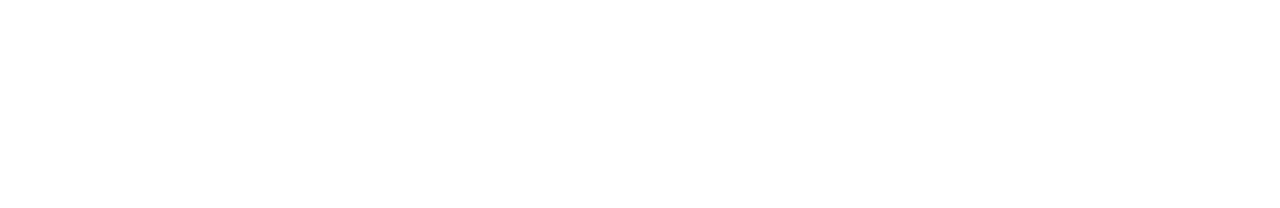
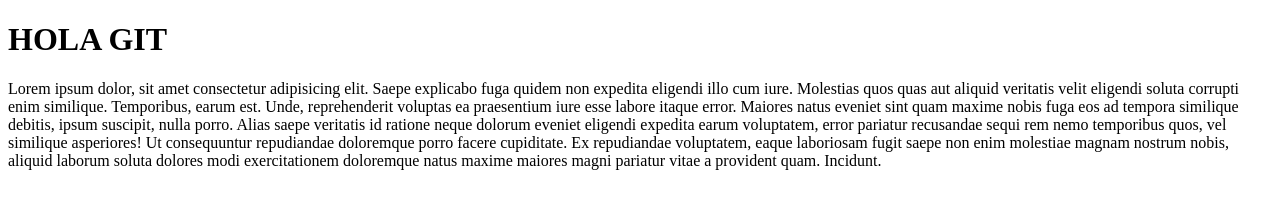
Before and after one commit to AngieC12/Practica-Git, a plain HTML site: page index.html in a window 1280 px wide. Drawn offline with Linux system fonts and the light colour scheme.

Commit message:
segunda actualiacion. correccion del html

```diff
--- a/index.html
+++ b/index.html
@@ -6,5 +6,12 @@
     <meta name="viewport" content="width=device-width, initial-scale=1.0" />
     <title>Document</title>
   </head>
-  <body></body>
+  <body>
+    <h1>HOLA GIT</h1>
+
+    <P>Lorem ipsum dolor, sit amet consectetur adipisicing elit. Saepe explicabo fuga quidem non expedita eligendi illo cum iure. Molestias quos quas aut aliquid veritatis velit eligendi soluta corrupti enim similique.
+    Temporibus, earum est. Unde, reprehenderit voluptas ea praesentium iure esse labore itaque error. Maiores natus eveniet sint quam maxime nobis fuga eos ad tempora similique debitis, ipsum suscipit, nulla porro.
+    Alias saepe veritatis id ratione neque dolorum eveniet eligendi expedita earum voluptatem, error pariatur recusandae sequi rem nemo temporibus quos, vel similique asperiores! Ut consequuntur repudiandae doloremque porro facere cupiditate.
+    Ex repudiandae voluptatem, eaque laboriosam fugit saepe non enim molestiae magnam nostrum nobis, aliquid laborum soluta dolores modi exercitationem doloremque natus maxime maiores magni pariatur vitae a provident quam. Incidunt.</P>
+  </body>
 </html>
```
Also changed, not shown: 1 other file.
